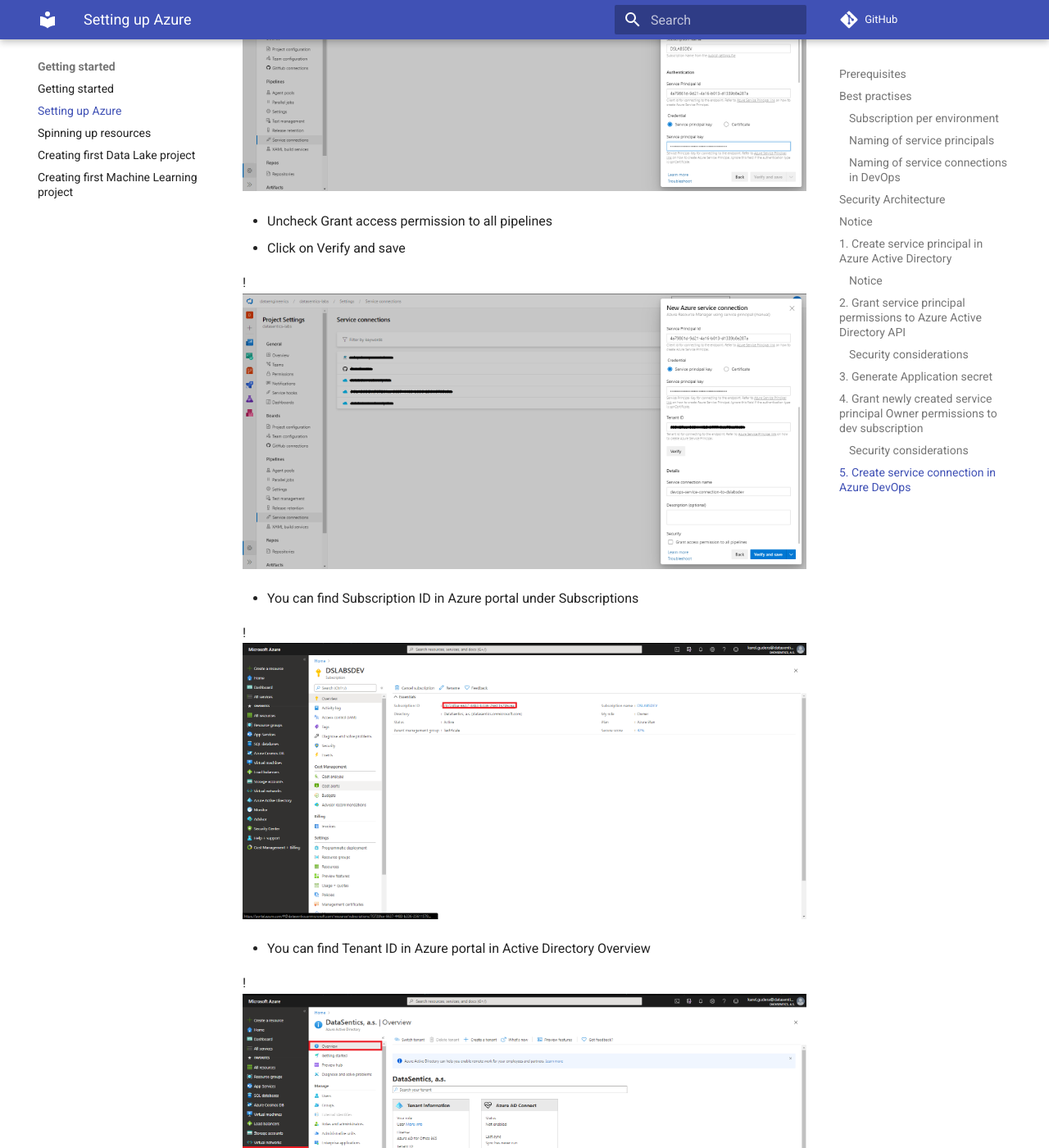
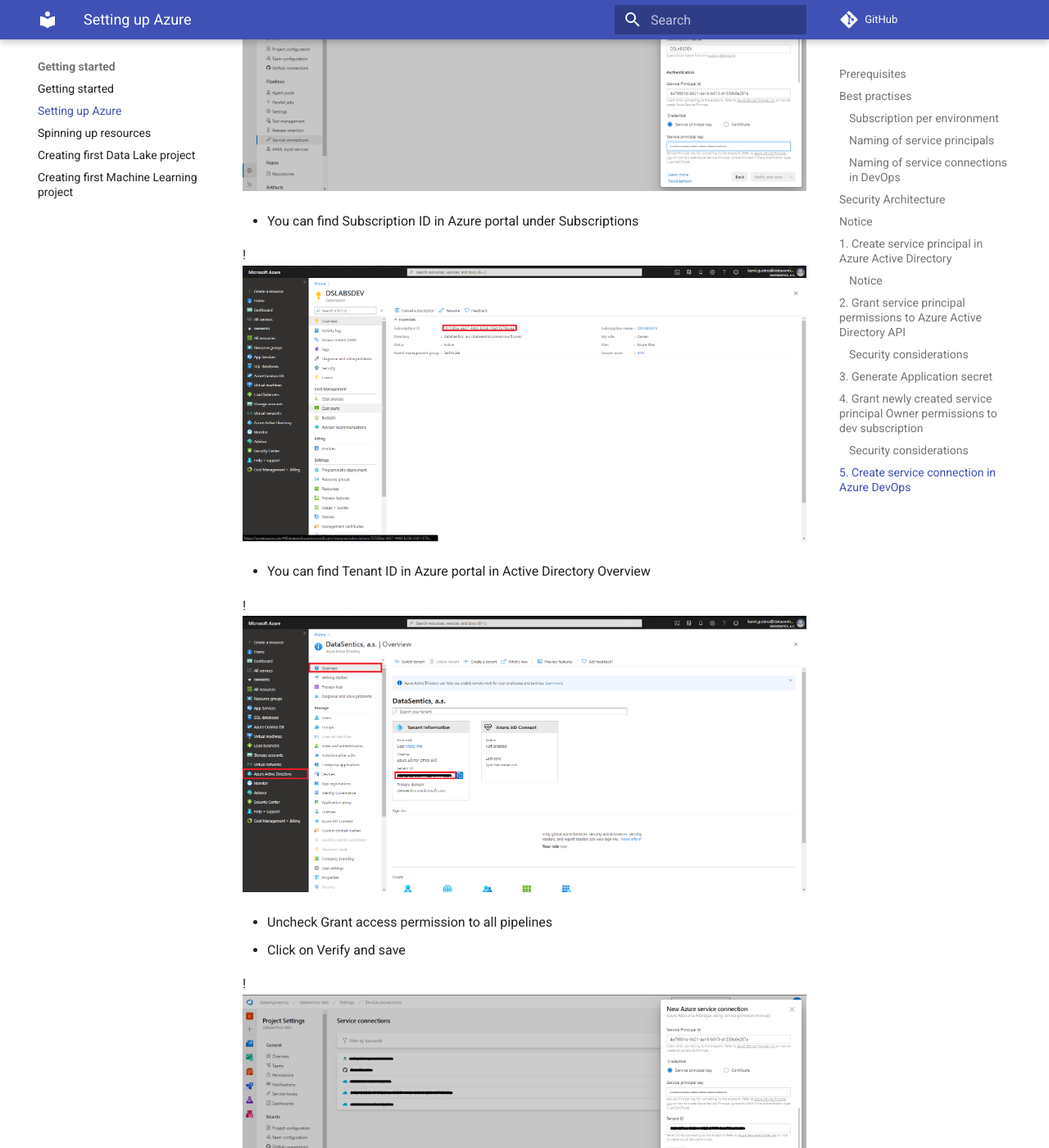
Before and after one commit to daipe-ai/platform-docs, an MkDocs documentation site: the page built from docs/getting-started/azure-setup.md, in a window 1280 px wide and 1400 px high, scrolled down 10652 px. Shown: the whole window at 82% size. Built offline with MkDocs 1.6.1 and Material for MkDocs 9.7.7, drawn with Linux system fonts in a browser that asks for light colours; comment, search, counter and statistics services are not loaded; some of the changed lines change nothing that is shown.

Commit message:
move steps up

```diff
--- a/docs/getting-started/azure-setup.md
+++ b/docs/getting-started/azure-setup.md
@@ -139,11 +139,6 @@
 
 !![](../images/devops_step5.png)
 
-- Uncheck Grant access permission to all pipelines
-- Click on Verify and save
-
-!![](../images/devops_step6.png)
-
 - You can find Subscription ID in Azure portal under Subscriptions
 
 !![](../images/devops_step7.png)
@@ -151,3 +146,8 @@
 - You can find Tenant ID in Azure portal in Active Directory Overview
 
 !![](../images/devops_step8.png)
+
+- Uncheck Grant access permission to all pipelines
+- Click on Verify and save
+
+!![](../images/devops_step6.png)
```
